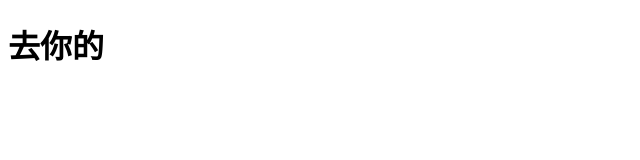
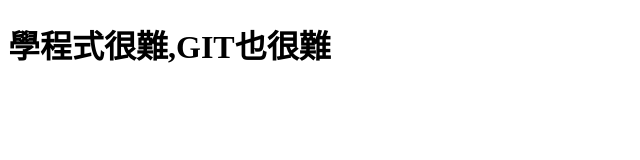
Before and after one commit to 103111101/103111101.github.io, a plain HTML site: page index.html in a window 1280 px wide. Shown: the whole page, without its empty margins (0-640 px from the left). Drawn offline with Linux system fonts and the light colour scheme.

Commit message:
Update index.html

```diff
--- a/index.html
+++ b/index.html
@@ -5,7 +5,7 @@
 <title>測試</title>
 </head>
 <body>
-<h1>去你的</h1>
+<h1>學程式很難,GIT也很難</h1>
 
 </body>
 </html>
```
